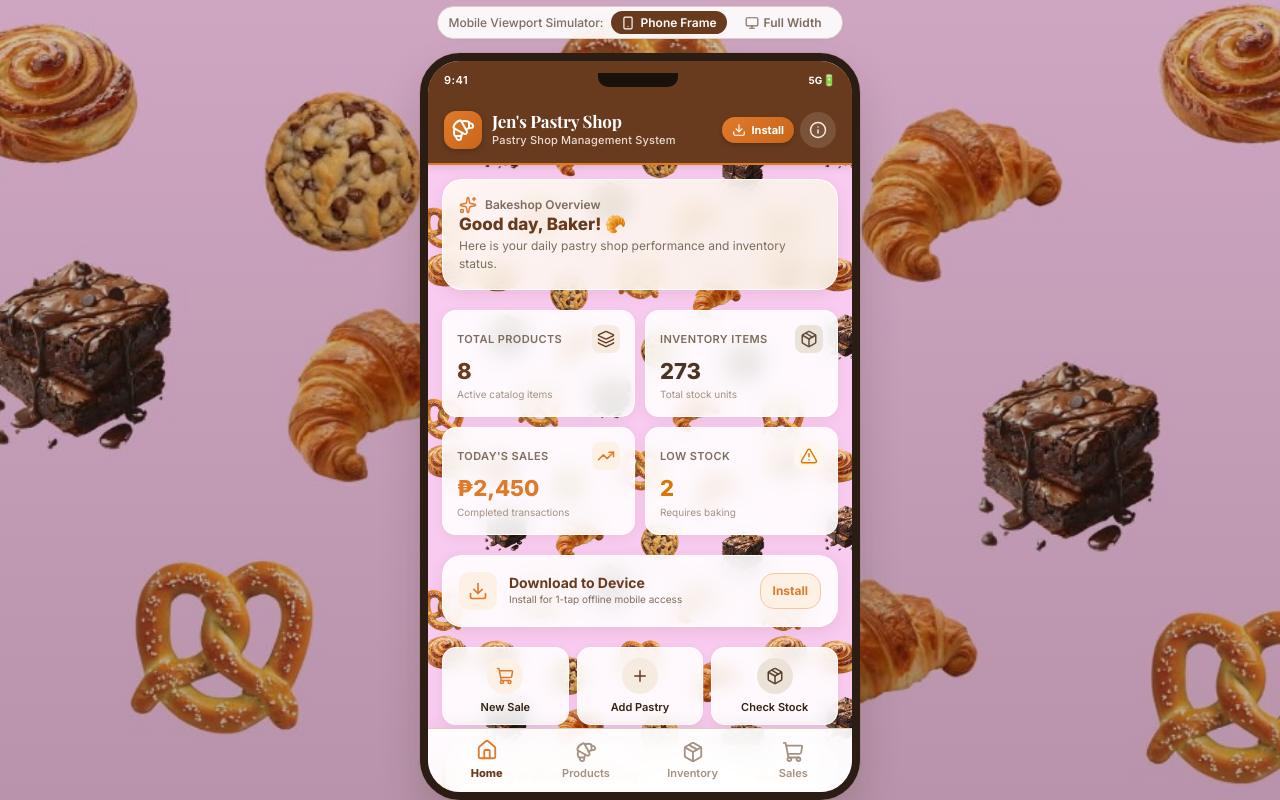
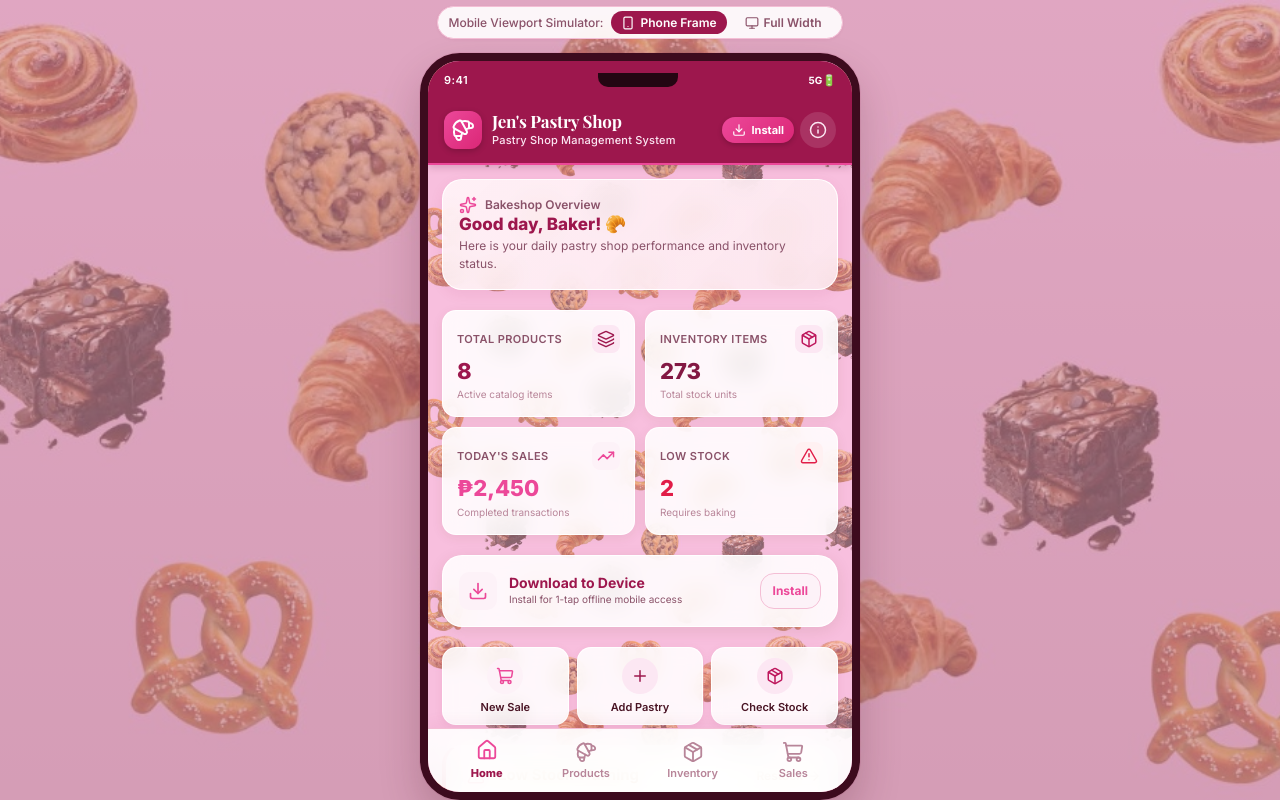
Before and after one commit to Rhamces123/jenspastry, a React (Vite) app: page / in a window 1280 px wide. Built offline with nearby package versions, Linux system fonts and the light colour scheme.

Commit message:
Update theme to pink palette and set background wallpaper opacity to 50%

```diff
--- a/capacitor.config.json
+++ b/capacitor.config.json
@@ -9,7 +9,7 @@
   "plugins": {
     "SplashScreen": {
       "launchShowDuration": 1500,
-      "backgroundColor": "#FAF6EE"
+      "backgroundColor": "#FCE8EF"
     }
   }
 }
--- a/index.html
+++ b/index.html
@@ -6,7 +6,7 @@
     <link rel="apple-touch-icon" href="/apple-touch-icon.png" />
     <link rel="manifest" href="/manifest.json" />
     <meta name="viewport" content="width=device-width, initial-scale=1.0, maximum-scale=1.0, user-scalable=no, viewport-fit=cover" />
-    <meta name="theme-color" content="#683B1E" />
+    <meta name="theme-color" content="#9D174D" />
     <meta name="mobile-web-app-capable" content="yes" />
     <meta name="apple-mobile-web-app-capable" content="yes" />
     <meta name="apple-mobile-web-app-status-bar-style" content="black-translucent" />
--- a/src/App.css
+++ b/src/App.css
@@ -13,13 +13,23 @@
   align-items: center;
   justify-content: center;
   background-color: #f3a8c3;
+  position: relative;
+  overflow: hidden;
+}
+
+.app-viewport-root::before {
+  content: '';
+  position: absolute;
+  inset: 0;
   background-image:
     linear-gradient(rgba(35, 18, 10, 0.20), rgba(35, 18, 10, 0.30)),
     url('/pastry-bg.jpg');
   background-size: cover;
   background-position: center;
   background-repeat: no-repeat;
-  overflow: hidden;
+  opacity: 0.5;
+  pointer-events: none;
+  z-index: 0;
 }
 
 /* Desktop Helper Bar for Simulator Toggle */
@@ -29,6 +39,7 @@
   align-items: center;
   padding: 6px 12px;
   margin-bottom: 8px;
+  position: relative;
   z-index: 50;
 }
 
@@ -67,17 +78,28 @@
   height: 100%;
   max-height: 900px;
   background-color: #f7b2cc;
-  background-image: url('/pastry-bg.jpg');
-  background-size: 340px auto;
-  background-repeat: repeat;
-  background-position: center top;
   display: flex;
   flex-direction: column;
   position: relative;
   overflow: hidden;
   box-shadow: var(--shadow-phone);
   border-radius: 40px;
-  border: 8px solid #2B1D14;
+  border: 8px solid #3D0B1E;
+  z-index: 1;
+}
+
+/* Background wallpaper with 50% opacity */
+.mobile-phone-container::before {
+  content: '';
+  position: absolute;
+  inset: 0;
+  background-image: url('/pastry-bg.jpg');
+  background-size: 340px auto;
+  background-repeat: repeat;
+  background-position: center top;
+  opacity: 0.5;
+  pointer-events: none;
+  z-index: 0;
 }
 
 /* If in Expanded Mode or on real mobile devices */
@@ -95,9 +117,12 @@
   }
   .app-viewport-root {
     background-color: #f7b2cc;
+  }
+  .app-viewport-root::before {
     background-image: url('/pastry-bg.jpg');
     background-size: 340px auto;
     background-repeat: repeat;
+    opacity: 0.5;
   }
   .mobile-phone-container {
     max-width: 100% !important;
@@ -107,9 +132,12 @@
     border: none !important;
     box-shadow: none !important;
     background-color: #f7b2cc;
+  }
+  .mobile-phone-container::before {
     background-image: url('/pastry-bg.jpg');
     background-size: 340px auto;
     background-repeat: repeat;
+    opacity: 0.5;
   }
 }
 
@@ -125,6 +153,7 @@
   font-size: 11px;
   font-weight: 600;
   flex-shrink: 0;
+  position: relative;
   z-index: 40;
 }
 
@@ -135,7 +164,7 @@
 .phone-camera-notch {
   width: 80px;
   height: 14px;
-  background-color: #1A110B;
+  background-color: #240612;
   border-radius: 0 0 10px 10px;
 }
 
@@ -153,8 +182,9 @@
   align-items: center;
   justify-content: space-between;
   flex-shrink: 0;
-  box-shadow: 0 2px 8px rgba(52, 34, 20, 0.15);
+  box-shadow: 0 2px 8px rgba(74, 21, 37, 0.20);
   border-bottom: 2px solid var(--accent-orange);
+  position: relative;
   z-index: 30;
 }
 
@@ -168,7 +198,7 @@
   width: 38px;
   height: 38px;
   border-radius: 12px;
-  background: linear-gradient(135deg, var(--accent-orange), #C9661B);
+  background: linear-gradient(135deg, var(--accent-orange), var(--accent-orange-hover));
   display: flex;
   align-items: center;
   justify-content: center;
@@ -187,7 +217,7 @@
 
 .header-subtitle {
   font-size: 11px;
-  color: #EADCD0;
+  color: #FCE7F3;
   font-weight: 500;
   letter-spacing: 0.2px;
 }
@@ -199,7 +229,7 @@
   display: flex;
   align-items: center;
   justify-content: center;
-  color: #F5EBE1;
+  color: #FCE7F3;
   background: rgba(255, 255, 255, 0.12);
 }
 
@@ -211,7 +241,7 @@
   display: inline-flex;
   align-items: center;
   gap: 5px;
-  background: linear-gradient(135deg, var(--accent-orange), #C9661B);
+  background: linear-gradient(135deg, var(--accent-orange), var(--accent-orange-hover));
   color: var(--text-white);
   padding: 6px 10px;
   border-radius: var(--radius-full);
@@ -228,8 +258,8 @@
 
 /* Install App Banner on Dashboard */
 .install-app-banner {
-  background: linear-gradient(135deg, #FFF9F2 0%, #F8EDE0 100%);
-  border: 1.5px solid #F0DAC2;
+  background: linear-gradient(135deg, #FFF5F8 0%, #FCE8EF 100%);
+  border: 1.5px solid #F9DAE7;
   cursor: pointer;
   transition: transform 0.15s ease, box-shadow 0.15s ease;
 }
@@ -258,6 +288,8 @@
   overflow-x: hidden;
   padding: 14px 14px 80px 14px;
   -webkit-overflow-scrolling: touch;
+  position: relative;
+  z-index: 1;
 }
 
 /* Mobile Cards */
@@ -281,14 +313,14 @@
 .page-main-title {
   font-size: 20px;
   font-weight: 800;
-  color: #381E10;
+  color: #4A1525;
   font-family: var(--font-serif);
   text-shadow: 0 1px 3px rgba(255, 255, 255, 0.7);
 }
 
 .page-main-sub {
   font-size: 12px;
-  color: #5C3D28;
+  color: #8A5269;
   font-weight: 600;
   text-shadow: 0 1px 2px rgba(255, 255, 255, 0.7);
 }
@@ -310,9 +342,9 @@
    ========================================== */
 
 .welcome-banner {
-  background: linear-gradient(135deg, rgba(255, 250, 244, 0.88) 0%, rgba(248, 240, 230, 0.90) 100%);
+  background: linear-gradient(135deg, rgba(255, 245, 248, 0.90) 0%, rgba(252, 232, 239, 0.92) 100%);
   border: 1.5px solid rgba(255, 255, 255, 0.95);
-  box-shadow: 0 4px 14px rgba(104, 59, 30, 0.10);
+  box-shadow: 0 4px 14px rgba(157, 23, 77, 0.08);
   backdrop-filter: blur(10px);
   -webkit-backdrop-filter: blur(10px);
 }
@@ -395,11 +427,11 @@
 }
 
 .summary-card-beige .summary-card-icon-wrap {
-  background: #EAE3D9;
-  color: #634C3E;
+  background: #FCE7F3;
+  color: #BE185D;
 }
 .summary-card-beige .summary-card-value {
-  color: #4A3525;
+  color: #831843;
 }
 
 .summary-card-orange .summary-card-icon-wrap {
@@ -447,7 +479,7 @@
   font-size: 11px;
   font-weight: 600;
   color: var(--text-primary);
-  box-shadow: 0 2px 8px rgba(92, 45, 20, 0.08);
+  box-shadow: 0 2px 8px rgba(157, 23, 77, 0.08);
 }
 
 .btn-quick-icon {
@@ -461,7 +493,7 @@
 
 .bg-orange-soft { background: var(--accent-orange-soft); color: var(--accent-orange); }
 .bg-brown-soft { background: var(--primary-brown-soft); color: var(--primary-brown); }
-.bg-beige-soft { background: #ECE3D8; color: #584131; }
+.bg-beige-soft { background: #FCE7F3; color: #BE185D; }
 
 /* Low Stock Warning Card */
 .warning-card {
@@ -595,7 +627,7 @@
   -webkit-backdrop-filter: blur(10px);
   color: var(--text-primary);
   font-size: 13px;
-  box-shadow: 0 2px 8px rgba(104, 59, 30, 0.08);
+  box-shadow: 0 2px 8px rgba(157, 23, 77, 0.08);
   transition: border-color 0.15s ease;
 }
 
@@ -637,7 +669,7 @@
   font-size: 12px;
   font-weight: 600;
   color: var(--text-muted);
-  box-shadow: 0 2px 6px rgba(104, 59, 30, 0.08);
+  box-shadow: 0 2px 6px rgba(157, 23, 77, 0.08);
 }
 
 .category-pill-active {
@@ -672,7 +704,7 @@
 .category-badge {
   display: inline-block;
   background: var(--bg-beige);
-  color: #5E4331;
+  color: #8A5269;
   font-size: 10px;
   font-weight: 600;
   padding: 2px 8px;
@@ -737,7 +769,7 @@
   padding: 6px 4px;
   text-align: center;
   cursor: pointer;
-  box-shadow: 0 2px 6px rgba(104, 59, 30, 0.08);
+  box-shadow: 0 2px 6px rgba(157, 23, 77, 0.08);
 }
 
 .stat-pill-label {
@@ -774,7 +806,7 @@
 
 .sub-tab-switcher {
   display: flex;
-  background: #ECE1D4;
+  background: #FCE7F3;
   border-radius: var(--radius-full);
   padding: 3px;
   gap: 3px;
@@ -808,7 +840,7 @@
 }
 
 .sub-tab-badge-muted {
-  background: #DECFC0;
+  background: #F9DAE7;
   color: var(--text-primary);
   font-size: 10px;
   padding: 1px 6px;
@@ -842,13 +874,13 @@
 
 .pos-pill-in-cart {
   border-color: var(--accent-orange);
-  background: #FFF9F3;
+  background: #FDF2F8;
 }
 
 .pos-pill-disabled {
   opacity: 0.45;
   cursor: not-allowed;
-  background: #F3ECE6;
+  background: #FCE8EF;
 }
 
 .pos-product-name {
@@ -972,7 +1004,7 @@
 
 .strategy-card-selected {
   border-color: var(--accent-orange);
-  background: #FFFBF7;
+  background: #FDF2F8;
   box-shadow: 0 0 0 1px var(--accent-orange);
 }
 
@@ -1037,7 +1069,7 @@
   font-size: 11px;
   font-weight: 600;
   background: var(--bg-beige);
-  color: #553D2D;
+  color: #8A5269;
   padding: 3px 8px;
   border-radius: var(--radius-full);
 }
@@ -1110,7 +1142,7 @@
   align-items: center;
   justify-content: center;
   gap: 6px;
-  box-shadow: 0 2px 6px rgba(224, 122, 43, 0.3);
+  box-shadow: 0 2px 6px rgba(236, 72, 153, 0.35);
 }
 
 .btn-primary:hover {
@@ -1118,7 +1150,7 @@
 }
 
 .btn-secondary {
-  background-color: #ECE1D4;
+  background-color: #FCE7F3;
   color: var(--text-primary);
   padding: 10px 16px;
   border-radius: var(--radius-md);
@@ -1132,7 +1164,7 @@
 .btn-action-primary {
   background-color: var(--accent-orange-soft);
   color: var(--accent-orange);
-  border: 1px solid #F5C7A1;
+  border: 1px solid #F4BED5;
   font-size: 12px;
   font-weight: 700;
   padding: 8px 12px;
@@ -1194,7 +1226,7 @@
 }
 
 .badge-neutral {
-  background-color: #ECE1D4;
+  background-color: #FCE7F3;
   color: var(--text-primary);
 }
 
@@ -1214,7 +1246,7 @@
   padding: 6px 12px;
   padding-bottom: calc(6px + var(--safe-bottom));
   z-index: 40;
-  box-shadow: 0 -4px 16px rgba(52, 34, 20, 0.05);
+  box-shadow: 0 -4px 16px rgba(157, 23, 77, 0.06);
 }
 
 .bottom-nav {
@@ -1290,7 +1322,7 @@
 .modal-backdrop {
   position: absolute;
   inset: 0;
-  background: rgba(43, 29, 20, 0.6);
+  background: rgba(61, 11, 30, 0.65);
   backdrop-filter: blur(4px);
   display: flex;
   align-items: flex-end;
@@ -1410,11 +1442,11 @@
 }
 
 .pattern-note {
-  background: #FFF9F2;
-  border: 1px dashed #E5B288;
+  background: #FFF5F8;
+  border: 1px dashed #F4BED5;
   border-radius: var(--radius-md);
   padding: 10px 12px;
-  color: #6A3E1B;
+  color: #8A5269;
 }
 
 .modal-actions {
@@ -1478,7 +1510,7 @@
 
 .receipt-modal-content {
   border-radius: var(--radius-xl) var(--radius-xl) 0 0;
-  background: #2B1D14;
+  background: #3D0B1E;
   padding: 18px;
 }
 
@@ -1486,13 +1518,13 @@
   background: #FFFDF8;
   border-radius: var(--radius-md);
   padding: 20px 16px;
-  color: #2B1D14;
+  color: #3D0B1E;
   font-family: ui-monospace, SFMono-Regular, Menlo, Monaco, Consolas, monospace;
   box-shadow: 0 4px 15px rgba(0, 0, 0, 0.2);
 }
 
 .receipt-dashed-line {
-  border-bottom: 1px dashed #A39284;
+  border-bottom: 1px dashed #F4BED5;
   margin: 10px 0;
 }
 
@@ -1505,12 +1537,12 @@
 
 .receipt-sub {
   font-size: 10px;
-  color: #7E6C5E;
+  color: #8A5269;
 }
 
 .receipt-address {
   font-size: 9px;
-  color: #A39284;
+  color: #B88599;
 }
 
 .receipt-meta {
--- a/src/index.css
+++ b/src/index.css
@@ -4,37 +4,47 @@
    ========================================== */
 
 :root {
-  /* Warm Pastry Color Palette */
-  --primary-brown: #683B1E;
-  --primary-brown-dark: #4E2811;
-  --primary-brown-light: #89522D;
-  --primary-brown-soft: #F5EBE1;
+  /* Pink Pastry Color Palette */
+  --primary-pink: #9D174D;
+  --primary-pink-dark: #831843;
+  --primary-pink-light: #BE185D;
+  --primary-pink-soft: #FCE7F3;
 
-  --accent-orange: #E07A2B;
-  --accent-orange-hover: #C9661B;
-  --accent-orange-soft: #FDF1E6;
+  --accent-pink: #EC4899;
+  --accent-pink-hover: #DB2777;
+  --accent-pink-soft: #FDF2F8;
 
-  --bg-cream: #FAF6EE;
-  --bg-cream-pure: #FFFDF9;
-  --bg-beige: #F4EBE0;
+  /* Aliases for seamless component compatibility */
+  --primary-brown: #9D174D;
+  --primary-brown-dark: #831843;
+  --primary-brown-light: #BE185D;
+  --primary-brown-soft: #FCE7F3;
+
+  --accent-orange: #EC4899;
+  --accent-orange-hover: #DB2777;
+  --accent-orange-soft: #FDF2F8;
+
+  --bg-cream: #FFF5F8;
+  --bg-cream-pure: #FFF9FA;
+  --bg-beige: #FCE8EF;
   --bg-card: #FFFFFF;
 
-  --text-primary: #342214;
-  --text-muted: #7E6C5E;
-  --text-light: #A39284;
+  --text-primary: #4A1525;
+  --text-muted: #8A5269;
+  --text-light: #B88599;
   --text-white: #FFFFFF;
 
-  --border-light: #EFE6DA;
-  --border-medium: #DECFC0;
+  --border-light: #F9DAE7;
+  --border-medium: #F4BED5;
 
   /* Status Colors */
-  --status-in-stock: #2E7D32;
-  --status-in-stock-bg: #E8F5E9;
-  --status-in-stock-border: #C8E6C9;
+  --status-in-stock: #16A34A;
+  --status-in-stock-bg: #F0FDF4;
+  --status-in-stock-border: #BBF7D0;
 
-  --status-low-stock: #D97706;
-  --status-low-stock-bg: #FFF7ED;
-  --status-low-stock-border: #FFEDD5;
+  --status-low-stock: #E11D48;
+  --status-low-stock-bg: #FFF1F2;
+  --status-low-stock-border: #FECDD3;
 
   --status-out-stock: #DC2626;
   --status-out-stock-bg: #FEF2F2;
@@ -45,10 +55,10 @@
   --font-serif: 'Playfair Display', Georgia, serif;
 
   /* Elevation Shadows */
-  --shadow-sm: 0 1px 3px rgba(104, 59, 30, 0.06);
-  --shadow-md: 0 4px 12px rgba(104, 59, 30, 0.08);
-  --shadow-lg: 0 10px 25px rgba(104, 59, 30, 0.12);
-  --shadow-phone: 0 20px 40px rgba(52, 34, 20, 0.18), 0 0 0 1px rgba(104, 59, 30, 0.08);
+  --shadow-sm: 0 1px 3px rgba(157, 23, 77, 0.06);
+  --shadow-md: 0 4px 12px rgba(157, 23, 77, 0.08);
+  --shadow-lg: 0 10px 25px rgba(157, 23, 77, 0.12);
+  --shadow-phone: 0 20px 40px rgba(74, 21, 37, 0.22), 0 0 0 1px rgba(157, 23, 77, 0.08);
 
   /* Radius */
   --radius-sm: 8px;
@@ -72,7 +82,7 @@
 html, body {
   width: 100%;
   height: 100%;
-  background-color: #EDE4D8;
+  background-color: #FCE8EF;
   font-family: var(--font-sans);
   color: var(--text-primary);
   line-height: 1.5;
@@ -130,11 +140,11 @@ input, select, textarea {
   background: transparent;
 }
 ::-webkit-scrollbar-thumb {
-  background: rgba(104, 59, 30, 0.2);
+  background: rgba(157, 23, 77, 0.2);
   border-radius: 10px;
 }
 ::-webkit-scrollbar-thumb:hover {
-  background: rgba(104, 59, 30, 0.35);
+  background: rgba(157, 23, 77, 0.35);
 }
 
 /* Utility Flex & Grid Classes */
```
Also changed, not shown: public/manifest.json.
